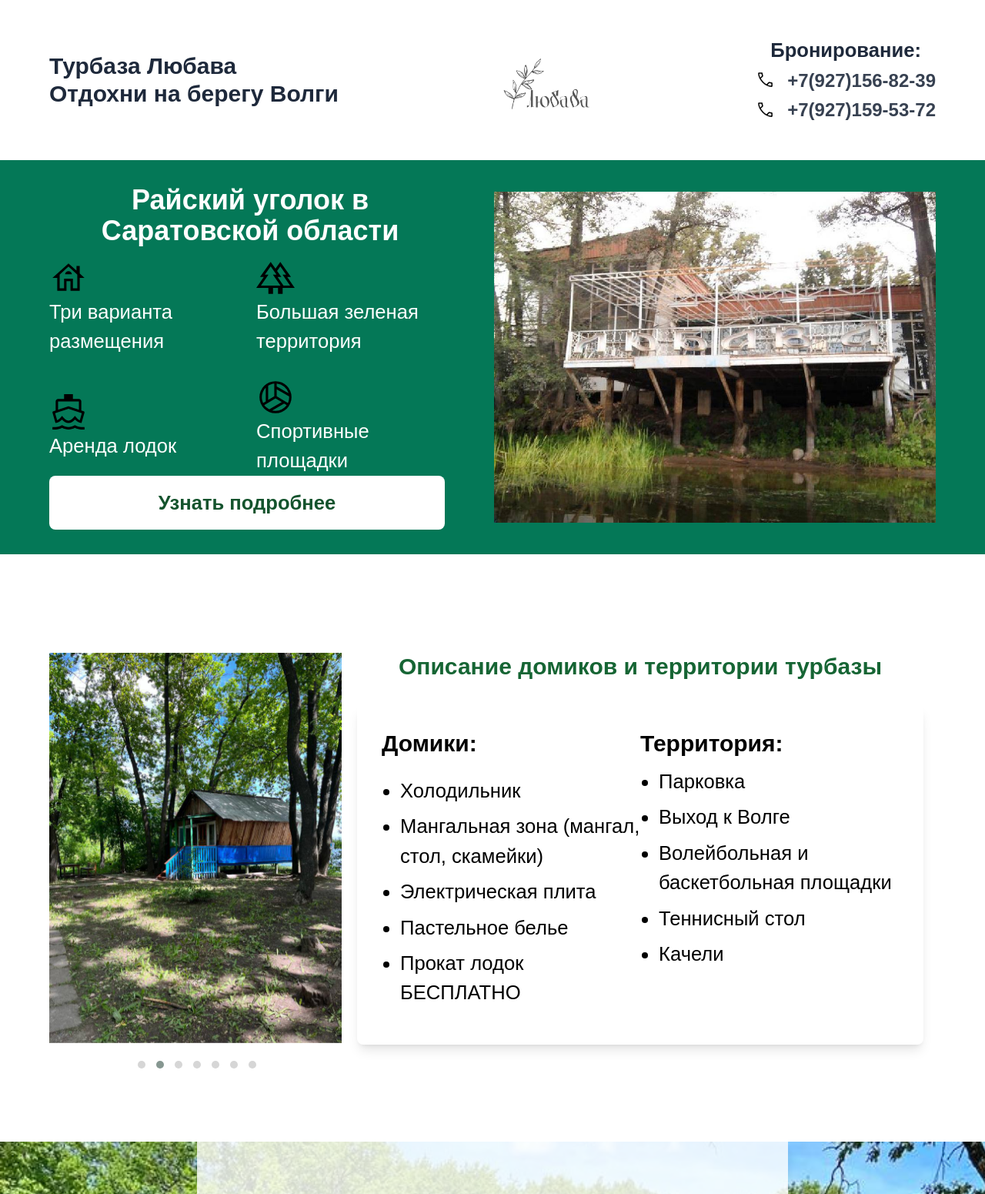
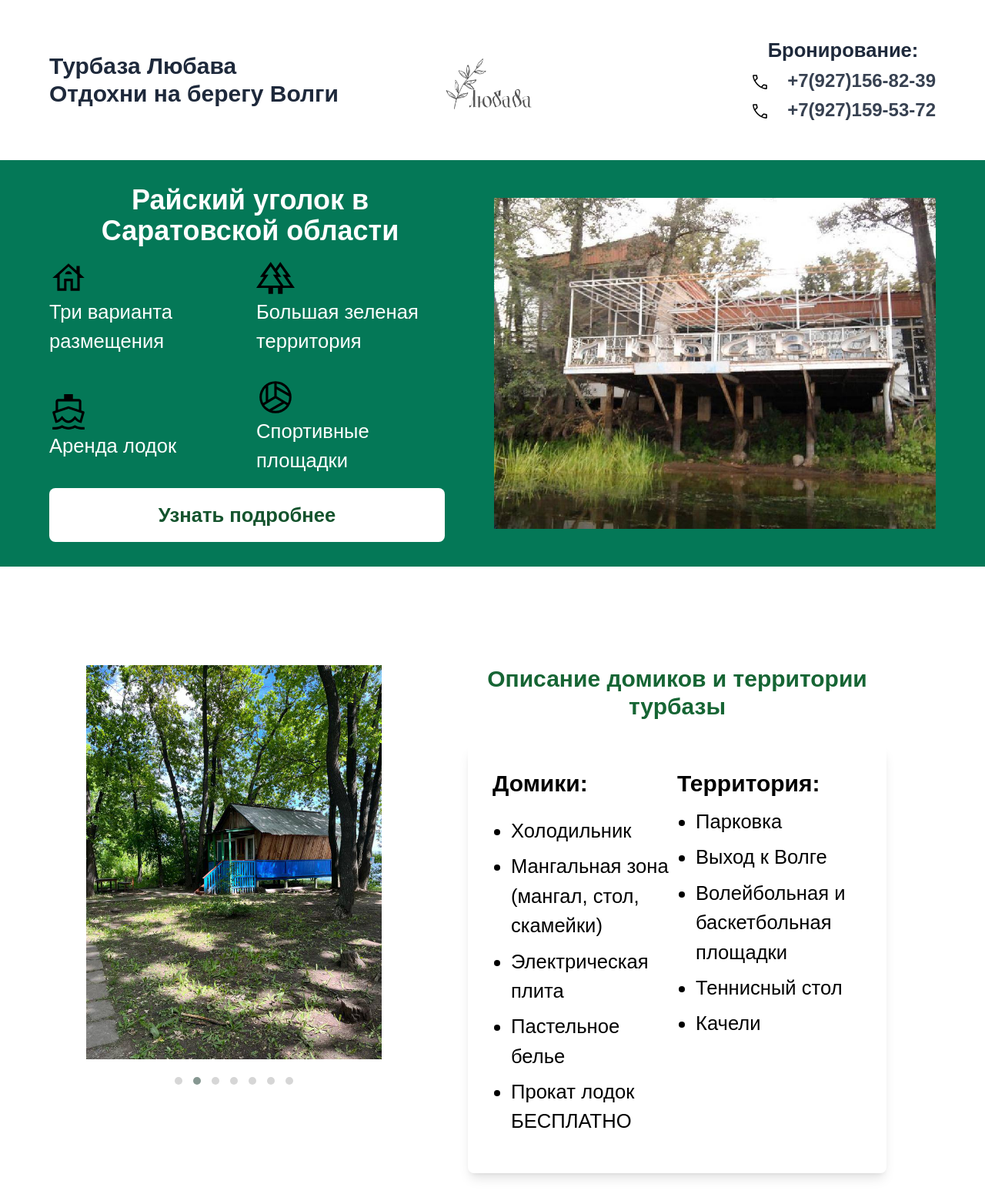
Before and after one commit to dmitriimokienko/turbaza-lubava, a website: page src/index.html in a window 1280 px wide. Shown: the top 1551 px of the page at 77% size. Drawn offline with Linux system fonts and the light colour scheme; a web font is replaced by a local one.

Commit message:
feat: xl adaptation

```diff
--- a/src/index.html
+++ b/src/index.html
@@ -48,19 +48,25 @@
             <a href="#">
                 <img class="object-cover h-36" src="./assets/img/logo.png" alt="Турбаза Любава" />
             </a>
+            <div class="flex flex-col md:pt-0 md:w-1/3 md:items-end">
                 <div class="text-center">
                     Бронирование:
-                <div class="flex items-center">
-                    <img class="inline" width="25px" height="25px" src="./assets/icons/call.svg" alt="Телефон" />
+                    <div class="text-center">
+                        <img class="inline" width="25px" height="25px" src="./assets/icons/call.svg" alt="Телефон_1" />
                         <a class="pl-4" name="contacts" href="tel:+79271568239">
-                        <span class="text-2xl font-bold text-gray-700 hover:text-green-700">+7(927)156-82-39</span></a
+                            <span class="text-2xl font-bold text-gray-700 hover:text-green-700"
+                                >+7(927)156-82-39</span
+                            ></a
                         >
                     </div>
-                <div class="flex items-center">
-                    <img class="inline" width="25px" height="25px" src="./assets/icons/call.svg" alt="Телефон" />
+                    <div class="text-center">
+                        <img class="inline" width="25px" height="25px" src="./assets/icons/call.svg" alt="Телефон_2" />
                         <a class="pl-4" name="contacts" href="tel:+79271595372">
-                        <span class="text-2xl font-bold text-gray-700 hover:text-green-700">+7(927)159-53-72</span></a
+                            <span class="text-2xl font-bold text-gray-700 hover:text-green-700"
+                                >+7(927)159-53-72</span
+                            ></a
                         >
+                    </div>
                 </div>
             </div>
         </header>
@@ -101,9 +107,9 @@
                         </div>
                     </div>
                     <!-- button -->
-                    <a href="#showmore" class="block">
+                    <a href="#showmore" class="text-center w-full">
                         <button
-                            class="bg-white w-full hover:italic font-bold text-green-900 hover:bg-slate-200 px-8 py-4 rounded-lg hover:drop-shadow-lg active:text-green-500 mt-4 xl:mt-0"
+                            class="bg-white w-full hover:italic font-bold text-green-900 hover:bg-slate-200 px-8 py-4 rounded-lg hover:drop-shadow-lg active:text-green-500 mt-4 lg:max-w-2xl"
                         >
                             Узнать подробнее
                         </button>
@@ -115,8 +121,10 @@
             </section>
 
             <!-- cozy houses with carousel  -->
-            <section class="flex flex-col mb-12 md:mb-12 justify-around py-4 px-8 md:flex-col-reverse md:px-16 md:py-8 lg:flex-row ">
-                <article class="flex md:m-auto lg:w-1/2">
+            <section
+                class="flex flex-col mb-12 md:mb-12 justify-around py-4 px-8 md:flex-col-reverse md:px-16 md:py-8 lg:flex-row"
+            >
+                <article class="flex md:m-auto lg:w-1/2 xl:w-1/3 xl:m-0">
                     <!-- carousel -->
                     <div class="w-full max-w-sm md:max-w-md lg:max-w-sm">
                         <div class="owl-carousel owl-theme">
@@ -175,9 +183,11 @@
                 </article>
 
                 <!-- description -->
-                <article class="px-4 max-w-2xl md:mb-6 lg:max-w-none">
+                <article class="px-4 max-w-2xl md:mb-6 lg:max-w-none xl:w-1/2">
                     <a name="showmore">
-                        <h2 class="text-3xl text-center font-bold pb-4 text-green-800">Описание домиков и территории турбазы</h2>
+                        <h2 class="text-3xl text-center font-bold pb-4 text-green-800">
+                            Описание домиков и территории турбазы
+                        </h2>
                     </a>
 
                     <div
@@ -268,7 +278,7 @@
             </section>
 
             <!-- info -->
-            <section class="flex flex-col pt-4 md:pt-0">
+            <section class="flex flex-col pt-4 md:pt-0 md:w-1/3 md:items-end">
                 <!-- tel -->
                 <div class="text-center mb-4 lg:text-left">
                     Бронирование:
```
Also changed, not shown: src/assets/css/main.css. Lines whose indentation alone changed are shown as unchanged.
